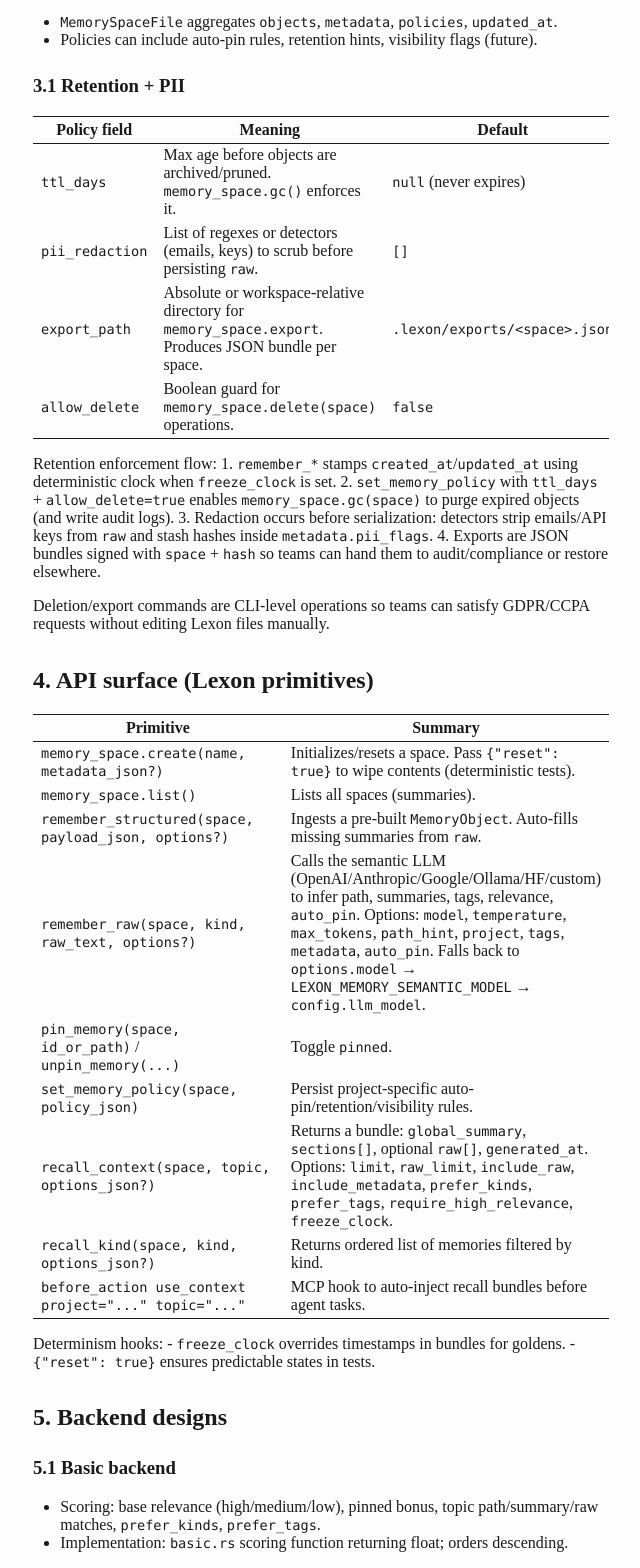
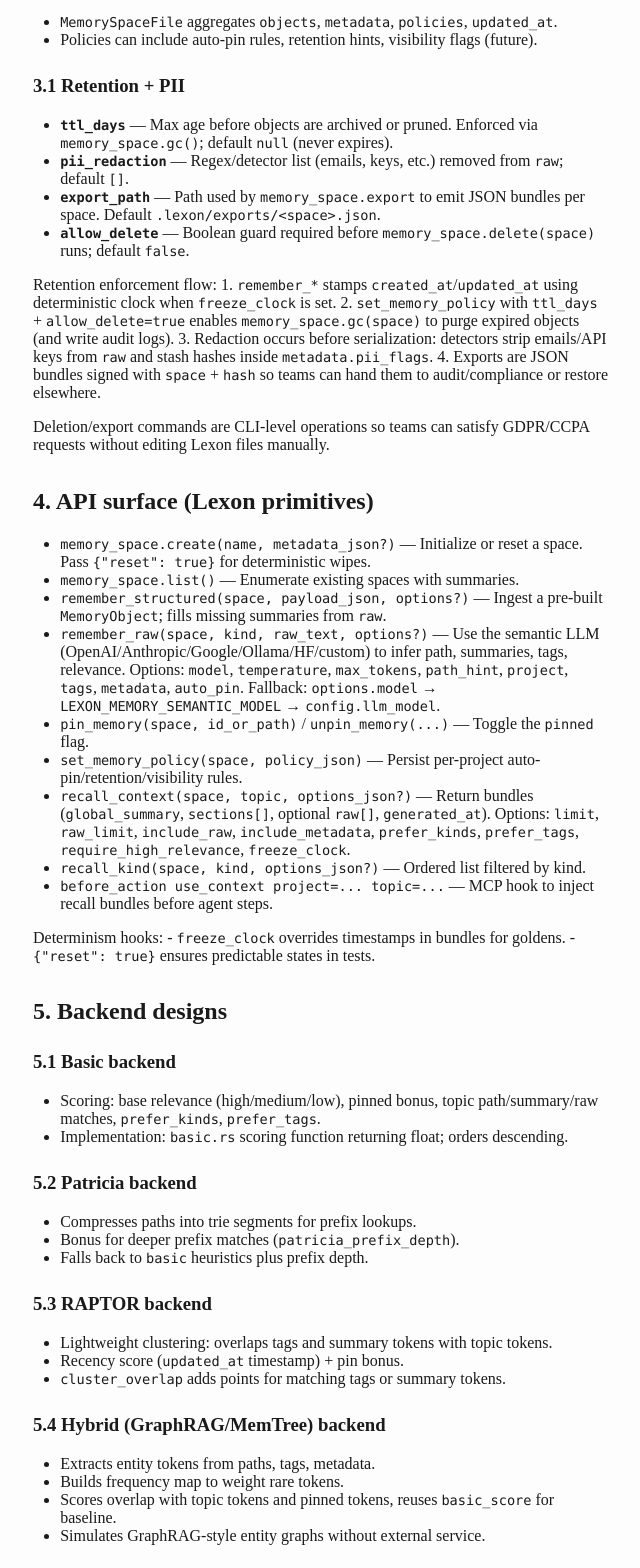
Before and after one commit to lexon-lang/lexon, a plain HTML site: page docs/structured_project_memory_spec.html in a window 1280 px wide. Shown: the part 1658-3226 px from the top of the page, without its empty margins (319-959 px from the left). Drawn offline with Linux system fonts and the light colour scheme.

Commit message:
docs: replace tables in structured memory spec

```diff
--- a/docs/structured_project_memory_spec.html
+++ b/docs/structured_project_memory_spec.html
@@ -333,46 +333,20 @@ class="sourceCode json"><code class="sourceCode json"><span id="cb3-1"><a href="
 flags (future).</li>
 </ul>
 <h3 id="retention-pii">3.1 Retention + PII</h3>
-<table>
-<colgroup>
-<col style="width: 43%" />
-<col style="width: 28%" />
-<col style="width: 28%" />
-</colgroup>
-<thead>
-<tr>
-<th>Policy field</th>
-<th>Meaning</th>
-<th>Default</th>
-</tr>
-</thead>
-<tbody>
-<tr>
-<td><code>ttl_days</code></td>
-<td>Max age before objects are archived/pruned.
-<code>memory_space.gc()</code> enforces it.</td>
-<td><code>null</code> (never expires)</td>
-</tr>
-<tr>
-<td><code>pii_redaction</code></td>
-<td>List of regexes or detectors (emails, keys) to scrub before
-persisting <code>raw</code>.</td>
-<td><code>[]</code></td>
-</tr>
-<tr>
-<td><code>export_path</code></td>
-<td>Absolute or workspace-relative directory for
-<code>memory_space.export</code>. Produces JSON bundle per space.</td>
-<td><code>.lexon/exports/&lt;space&gt;.json</code></td>
-</tr>
-<tr>
-<td><code>allow_delete</code></td>
-<td>Boolean guard for <code>memory_space.delete(space)</code>
-operations.</td>
-<td><code>false</code></td>
-</tr>
-</tbody>
-</table>
+<ul>
+<li><strong><code>ttl_days</code></strong> — Max age before objects are
+archived or pruned. Enforced via <code>memory_space.gc()</code>; default
+<code>null</code> (never expires).</li>
+<li><strong><code>pii_redaction</code></strong> — Regex/detector list
+(emails, keys, etc.) removed from <code>raw</code>; default
+<code>[]</code>.</li>
+<li><strong><code>export_path</code></strong> — Path used by
+<code>memory_space.export</code> to emit JSON bundles per space. Default
+<code>.lexon/exports/&lt;space&gt;.json</code>.</li>
+<li><strong><code>allow_delete</code></strong> — Boolean guard required
+before <code>memory_space.delete(space)</code> runs; default
+<code>false</code>.</li>
+</ul>
 <p>Retention enforcement flow: 1. <code>remember_*</code> stamps
 <code>created_at</code>/<code>updated_at</code> using deterministic
 clock when <code>freeze_clock</code> is set. 2.
@@ -388,71 +362,40 @@ audit/compliance or restore elsewhere.</p>
 satisfy GDPR/CCPA requests without editing Lexon files manually.</p>
 <h2 id="api-surface-lexon-primitives">4. API surface (Lexon
 primitives)</h2>
-<table>
-<colgroup>
-<col style="width: 55%" />
-<col style="width: 45%" />
-</colgroup>
-<thead>
-<tr>
-<th>Primitive</th>
-<th>Summary</th>
-</tr>
-</thead>
-<tbody>
-<tr>
-<td><code>memory_space.create(name, metadata_json?)</code></td>
-<td>Initializes/resets a space. Pass <code>{"reset": true}</code> to
-wipe contents (deterministic tests).</td>
-</tr>
-<tr>
-<td><code>memory_space.list()</code></td>
-<td>Lists all spaces (summaries).</td>
-</tr>
-<tr>
-<td><code>remember_structured(space, payload_json, options?)</code></td>
-<td>Ingests a pre-built <code>MemoryObject</code>. Auto-fills missing
-summaries from <code>raw</code>.</td>
-</tr>
-<tr>
-<td><code>remember_raw(space, kind, raw_text, options?)</code></td>
-<td>Calls the semantic LLM (OpenAI/Anthropic/Google/Ollama/HF/custom) to
-infer path, summaries, tags, relevance, <code>auto_pin</code>. Options:
-<code>model</code>, <code>temperature</code>, <code>max_tokens</code>,
+<ul>
+<li><code>memory_space.create(name, metadata_json?)</code> — Initialize
+or reset a space. Pass <code>{"reset": true}</code> for deterministic
+wipes.</li>
+<li><code>memory_space.list()</code> — Enumerate existing spaces with
+summaries.</li>
+<li><code>remember_structured(space, payload_json, options?)</code> —
+Ingest a pre-built <code>MemoryObject</code>; fills missing summaries
+from <code>raw</code>.</li>
+<li><code>remember_raw(space, kind, raw_text, options?)</code> — Use the
+semantic LLM (OpenAI/Anthropic/Google/Ollama/HF/custom) to infer path,
+summaries, tags, relevance. Options: <code>model</code>,
+<code>temperature</code>, <code>max_tokens</code>,
 <code>path_hint</code>, <code>project</code>, <code>tags</code>,
-<code>metadata</code>, <code>auto_pin</code>. Falls back to
+<code>metadata</code>, <code>auto_pin</code>. Fallback:
 <code>options.model</code> → <code>LEXON_MEMORY_SEMANTIC_MODEL</code> →
-<code>config.llm_model</code>.</td>
-</tr>
-<tr>
-<td><code>pin_memory(space, id_or_path)</code> /
-<code>unpin_memory(...)</code></td>
-<td>Toggle <code>pinned</code>.</td>
-</tr>
-<tr>
-<td><code>set_memory_policy(space, policy_json)</code></td>
-<td>Persist project-specific auto-pin/retention/visibility rules.</td>
-</tr>
-<tr>
-<td><code>recall_context(space, topic, options_json?)</code></td>
-<td>Returns a bundle: <code>global_summary</code>,
-<code>sections[]</code>, optional <code>raw[]</code>,
-<code>generated_at</code>. Options: <code>limit</code>,
-<code>raw_limit</code>, <code>include_raw</code>,
+<code>config.llm_model</code>.</li>
+<li><code>pin_memory(space, id_or_path)</code> /
+<code>unpin_memory(...)</code> — Toggle the <code>pinned</code>
+flag.</li>
+<li><code>set_memory_policy(space, policy_json)</code> — Persist
+per-project auto-pin/retention/visibility rules.</li>
+<li><code>recall_context(space, topic, options_json?)</code> — Return
+bundles (<code>global_summary</code>, <code>sections[]</code>, optional
+<code>raw[]</code>, <code>generated_at</code>). Options:
+<code>limit</code>, <code>raw_limit</code>, <code>include_raw</code>,
 <code>include_metadata</code>, <code>prefer_kinds</code>,
 <code>prefer_tags</code>, <code>require_high_relevance</code>,
-<code>freeze_clock</code>.</td>
-</tr>
-<tr>
-<td><code>recall_kind(space, kind, options_json?)</code></td>
-<td>Returns ordered list of memories filtered by kind.</td>
-</tr>
-<tr>
-<td><code>before_action use_context project="..." topic="..."</code></td>
-<td>MCP hook to auto-inject recall bundles before agent tasks.</td>
-</tr>
-</tbody>
-</table>
+<code>freeze_clock</code>.</li>
+<li><code>recall_kind(space, kind, options_json?)</code> — Ordered list
+filtered by kind.</li>
+<li><code>before_action use_context project=... topic=...</code> — MCP
+hook to inject recall bundles before agent steps.</li>
+</ul>
 <p>Determinism hooks: - <code>freeze_clock</code> overrides timestamps
 in bundles for goldens. - <code>{"reset": true}</code> ensures
 predictable states in tests.</p>
@@ -513,51 +456,19 @@ recalls reflect the latest ordering.</li>
 </ul>
 <h3 id="backend-guarantees-at-a-glance">5.7 Backend guarantees at a
 glance</h3>
-<table>
-<colgroup>
-<col style="width: 12%" />
-<col style="width: 18%" />
-<col style="width: 36%" />
-<col style="width: 32%" />
-</colgroup>
-<thead>
-<tr>
-<th>Backend</th>
-<th>Persistence</th>
-<th>Consistency / guarantees</th>
-<th>Recommended footprint</th>
-</tr>
-</thead>
-<tbody>
-<tr>
-<td><code>basic</code></td>
-<td>Single JSON file per space</td>
-<td>Deterministic ordering, idempotent upserts by <code>id</code> +
-<code>path</code></td>
-<td>&lt;5k objects per space</td>
-</tr>
-<tr>
-<td><code>patricia</code></td>
-<td>Same JSON file + in-memory trie</td>
-<td>Prefix-aware ordering; serialization unaffected</td>
-<td>Deep config/guide trees</td>
-</tr>
-<tr>
-<td><code>raptor</code></td>
-<td>JSON + cached tag clusters</td>
-<td>At-least-once updates, recency decay (&lt;30d) prevents stale
-bundles</td>
-<td>Spaces dominated by tagged notes</td>
-</tr>
-<tr>
-<td><code>hybrid</code></td>
-<td>JSON + transient entity map</td>
-<td>Entity-overlap scoring; requires <code>metadata.hash</code> for
-dedupe</td>
-<td>Mixed specs + decision logs</td>
-</tr>
-</tbody>
-</table>
+<ul>
+<li><strong>basic</strong> — Single JSON file per space with
+deterministic ordering and idempotent upserts by <code>id</code> +
+<code>path</code>; best for &lt;5k objects.</li>
+<li><strong>patricia</strong> — Same JSON file plus an in-memory trie
+for prefix-aware ordering; ideal for deep config/guide trees.</li>
+<li><strong>raptor</strong> — JSON plus cached tag clusters with
+at-least-once updates and &lt;30d recency decay; tuned for tag-heavy
+notes.</li>
+<li><strong>hybrid</strong> — JSON with a transient entity map that
+scores entity overlap and expects <code>metadata.hash</code> for dedupe;
+good for mixed specs + decision logs.</li>
+</ul>
 <p>All backends share the same persistence primitive
 (<code>MemorySpaceFile</code>). Switching only changes ordering/scoring;
 the serialized data stays identical.</p>
```
Also changed, not shown: docs/structured_project_memory_spec.md (+19 -23 lines).
